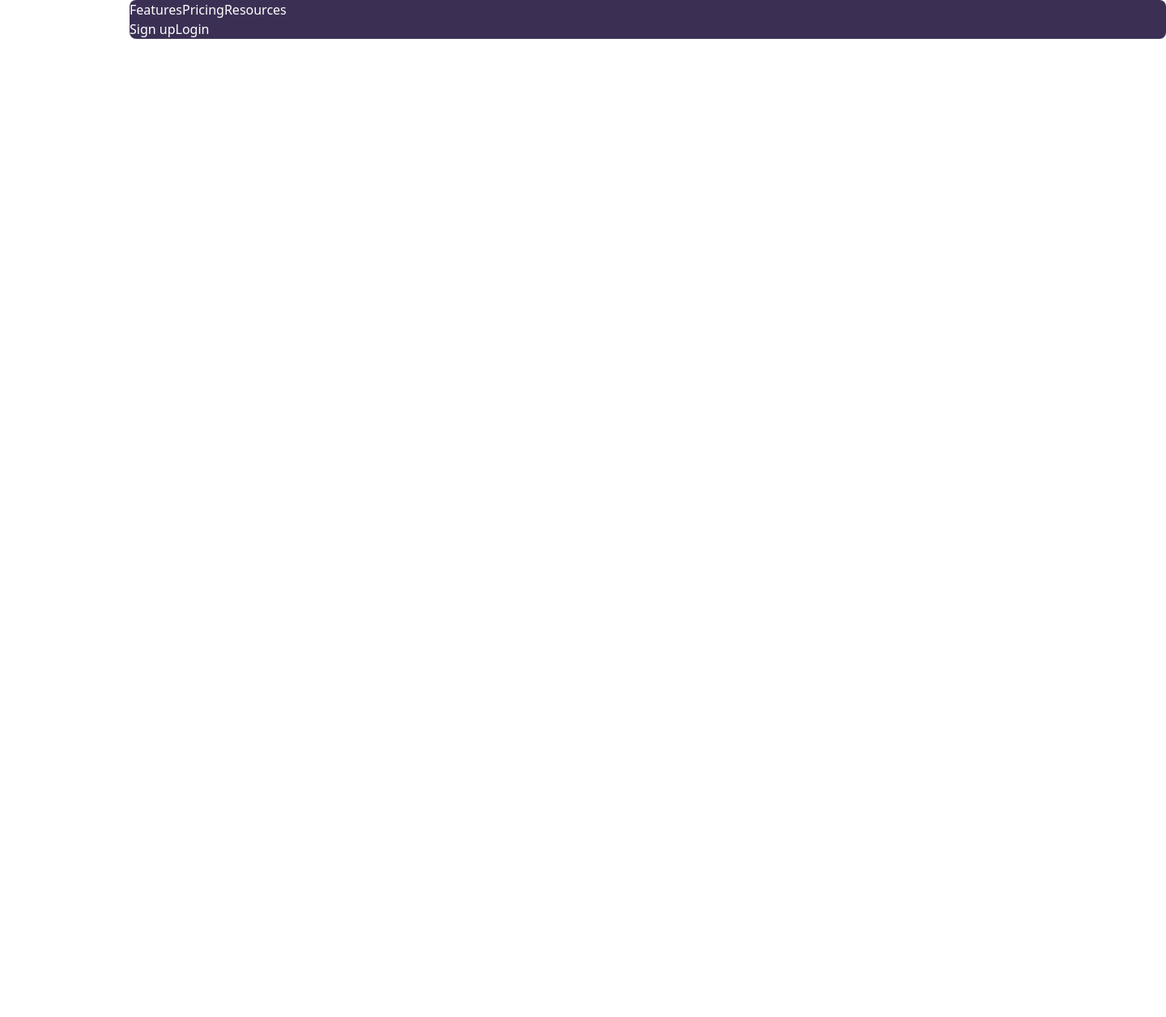
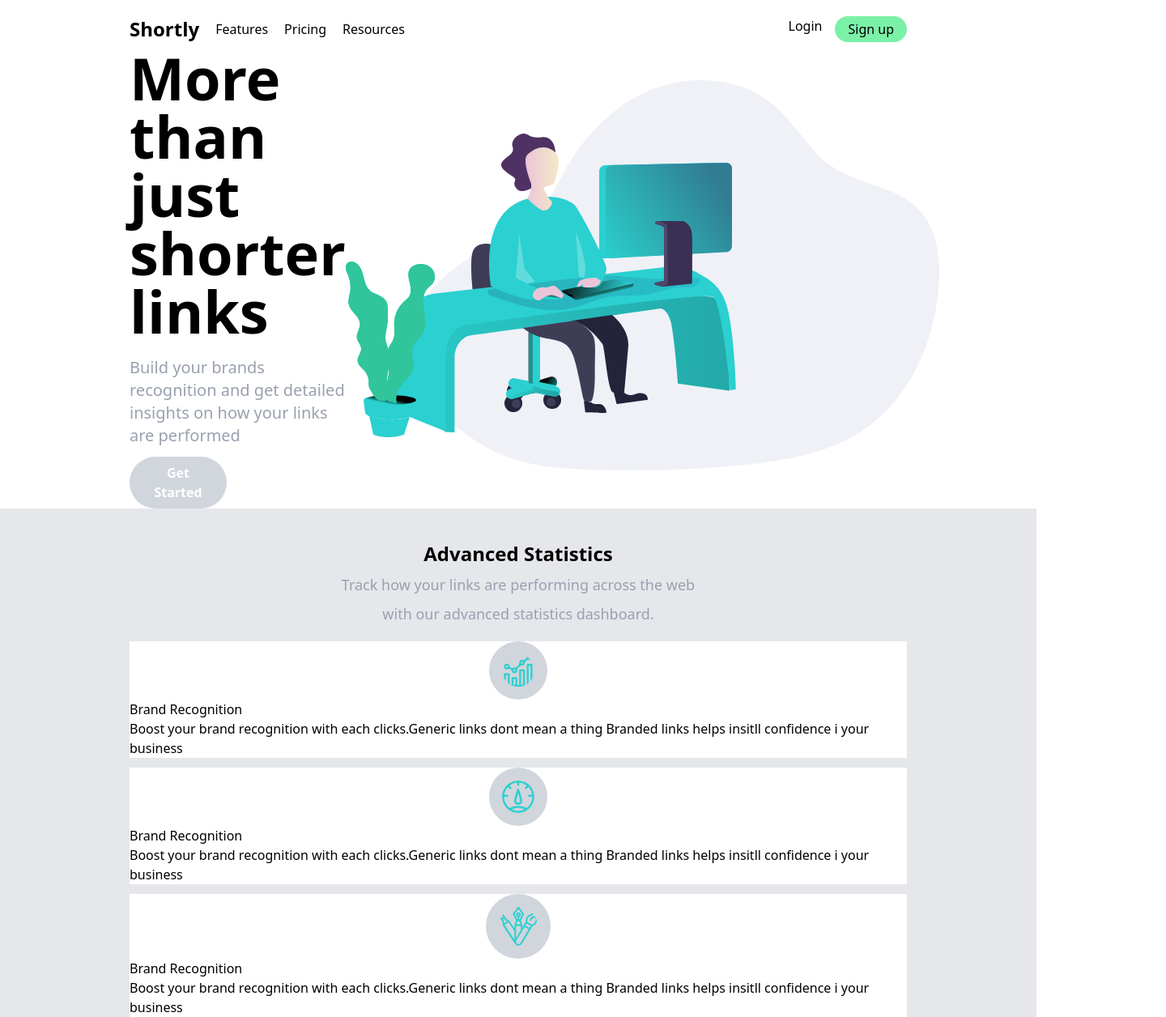
Before and after one commit to Modupe-Onakoya/url_shortener, a React (Vite) app: page / in a window 1280 px wide. Shown: the whole page at 81% size, 1440 px wide, since content can reach past the window. Before the commit the page ends 800 px from the top, so only its background shows below. Built offline with nearby package versions, Linux system fonts and the light colour scheme.

Commit message:
finished statistics section

```diff
--- a/src/App.jsx
+++ b/src/App.jsx
@@ -1,12 +1,19 @@
 import asset from "./assets/asset"
 import Navbar from "./component/Navbar"
+import Home from "./component/Home"
+import { useState } from "react"
+import Statistics from "./component/Statistics"
 
 
 function App() {
 
+  const [isOpen, setIsOpen] = useState(false)
+
   return (
     <>
-      <Navbar />
+      <Navbar isOpen={isOpen} setIsOpen={setIsOpen} />
+      <Home isOpen={isOpen} setIsOpen={setIsOpen} />
+      <Statistics />
     </>
   )
 }
--- a/src/assets/asset.js
+++ b/src/assets/asset.js
@@ -1,6 +1,14 @@
 import big_boost_desktop from "./bg-boost-desktop.svg"
 import menu_icon from "./menu_icon.svg"
 import close_icon from "./cross_icon.svg"
+import illustration_working from "./illustration-working.svg"
+import icon_brand_recognition from "./icon-brand-recognition.svg"
+import icon_detailed_records from "./icon-detailed-records.svg"
+import icon_fully_customizable from "./icon-fully-customizable.svg"
+
+
+
+
 
 
 
@@ -9,7 +17,7 @@ import close_icon from "./cross_icon.svg"
 
 
 const asset = {
-    big_boost_desktop, menu_icon, close_icon
+    big_boost_desktop, menu_icon, close_icon, illustration_working, icon_brand_recognition, icon_detailed_records, icon_fully_customizable
 }
 
 export default asset
--- /dev/null
+++ b/src/component/Home.jsx
@@ -0,0 +1,30 @@
+import React from 'react'
+import asset from '../assets/asset'
+
+const Home = ({ isOpen, serIsOpen }) => {
+    return (
+        <div className='px-8 px-8 sm:px-12 lg:px-24 xl:px-40 sm:flex flex-row justify-between items-center'>
+
+            <img src={asset.illustration_working} alt="" className={`${isOpen ? "max-sm:hidden" : "max-sm:block"} sm:hidden`} />
+            <div className='sm:space-y-3'>
+                <p className='max-sm:text-center flex flex-col font-bold text-4xl sm:text-7xl pt-2'>
+                    More than just <span>shorter links</span>
+                </p>
+                <p className='max-sm:flex max-sm:flex-col max-sm:items-center text-gray-400 pt-2 sm:text-xl'>
+                    Build your brands recognition and <span>get detailed insights on how your</span>  <span>links are performed</span>
+                </p>
+                <p className='bg-gray-300 px-4 w-30 text-center py-2 rounded-full text-white font-bold hidden sm:block'>
+                    Get Started
+                </p>
+
+            </div>
+
+            <img src={asset.illustration_working} alt="" className={`  max-sm:hidden `} />
+
+
+        </div>
+
+    )
+}
+
+export default Home
--- a/src/component/Navbar.jsx
+++ b/src/component/Navbar.jsx
@@ -2,31 +2,31 @@
 import React, { useState } from 'react'
 import asset from '../assets/asset'
 
-const Navbar = () => {
-    const [isOpen, setIsOpen] = useState(false)
+const Navbar = ({ isOpen, setIsOpen }) => {
+
 
 
 
     return (
-        <div className='px-8 sm:px-12 lg:px-24 xl:px-40 flex max-sm:justify-between max-sm:pt-5 max-sm:flex-col'>
+        <div className='px-8 sm:px-12 lg:px-24 xl:px-40 flex max-sm:justify-between max-sm:pt-5 max-sm:flex-col gap-5 pt-5'>
 
             <div className='flex max-sm:justify-between'>
-                <h1 className='font-bold text-2xl'>Shortly</h1>
+                <h1 className='font-bold text-2xl -black'>Shortly</h1>
                 <img src={isOpen ? asset.close_icon : asset.menu_icon} className={`${isOpen ? "size-5" : "size-10"} sm:hidden`} alt="" onClick={() => { setIsOpen(!isOpen) }} />
             </div>
 
-            <div className={`${isOpen ? "max-sm:block relative " : "max-sm:hidden overflow-hidden absolute "}max-sm:rounded-sm  max-sm:mt-4 rounded-lg  container`}>
+            <div className={`${isOpen ? "max-sm:block max-sm:relative " : "max-sm:hidden overflow-hidden max-sm:absolute "}max-sm:rounded-sm  max-sm:mt-4 rounded-lg  max-sm:bg-[hsl(257, 27%, 26%)] sm:flex sm:items-center sm:justify-between w-[100%] `}>
 
 
-                <ul className='flex max-sm:w-full max-sm:flex-col max-sm:items-center max-sm:mt-5  max-sm:gap-3 max-sm:py-2  '>
+                <ul className='flex max-sm:w-full max-sm:flex-col max-sm:items-center max-sm:mt-5  max-sm:gap-3 max-sm:py-2 sm:gap-5  '>
                     <li>Features </li>
                     <li>Pricing</li>
                     <li className='max-sm:pb-4'>Resources</li>
 
                 </ul >
-                <ul className='flex max-sm:flex-col max-sm:items-center   max-sm:gap-4 max-sm:py-2'>
-                    <li className='max-sm:border-t max-sm:pt-4 max-sm:w-[80%] max-sm:text-center'>Sign up</li>
-                    <li className='max-sm:bg-green-300 max-sm:px-10 max-sm:py-2 rounded-sm'>Login</li>
+                <ul className='flex max-sm:flex-col max-sm:items-center   max-sm:gap-4 max-sm:py-2 space-y-2 sm:space-x-4'>
+                    <li className='max-sm:border-t max-sm:pt-4 max-sm:w-[80%] max-sm:text-center hover:text-gray-300 text-black'> Login</li>
+                    <li className='bg-green-300 max-sm:px-30 px-4 py-1 max-sm:py-2 rounded-full'>Sign up</li>
                 </ul>
             </div>
         </div >
--- /dev/null
+++ b/src/component/Statistics.jsx
@@ -0,0 +1,45 @@
+
+import React from 'react'
+import asset from '../assets/asset'
+import StatisticsCard from './StatisticsCard'
+
+
+const Statistics = () => {
+    const statistics = [
+        {
+            img: asset.icon_brand_recognition,
+            head: "Brand Recognition",
+            desc: "Boost your brand recognition with each clicks.Generic links dont mean a thing Branded links helps insitll confidence i your business"
+
+        },
+        {
+            img: asset.icon_detailed_records,
+            head: "Brand Recognition",
+            desc: "Boost your brand recognition with each clicks.Generic links dont mean a thing Branded links helps insitll confidence i your business"
+
+        }, {
+            img: asset.icon_fully_customizable,
+            head: "Brand Recognition",
+            desc: "Boost your brand recognition with each clicks.Generic links dont mean a thing Branded links helps insitll confidence i your business"
+
+        },
+    ]
+    return (
+        <div className='px-8 sm:px-12 lg:px-24 xl:px-40 pt-10 bg-gray-200'>
+            <h1 className='text-center font-bold text-2xl'>
+                Advanced Statistics
+            </h1>
+            <p className='text-sm text-center  pt-2 text-gray-400 sm:flex sm:flex-col sm:gap-2 sm:text-lg'>
+                Track how your links are performing across the web  <span>with our advanced statistics dashboard.</span>
+            </p>
+
+            <div className='pt-5 space-y-3'>
+                {statistics.map((stats, index) => (
+                    <StatisticsCard img={stats.img} head={stats.head} desc={stats.desc} />
+                ))}
+            </div>
+        </div>
+    )
+}
+
+export default Statistics
--- /dev/null
+++ b/src/component/StatisticsCard.jsx
@@ -0,0 +1,14 @@
+
+import React from 'react'
+
+const StatisticsCard = ({ img, head, desc }) => {
+    return (
+        <div className=' bg-white '>
+            <img src={img} alt="" className='m-auto bg-gray-300 p-4 rounded-full' />
+            <h1>{head}</h1>
+            <p>{desc}</p>
+        </div>
+    )
+}
+
+export default StatisticsCard
--- /dev/null
+++ b/src/component/UrlShortener.jsx
@@ -0,0 +1,14 @@
+import React from 'react'
+
+const UrlShortener = () => {
+    return (
+        <div>
+            <form action="">
+                <input type="text" />
+                <button>Shorten it</button>
+            </form>
+        </div>
+    )
+}
+
+export default UrlShortener
--- a/src/index.css
+++ b/src/index.css
@@ -2,5 +2,4 @@
 
 .container {
   background-color: hsl(257, 27%, 26%);
-  color: white;
 }
```
